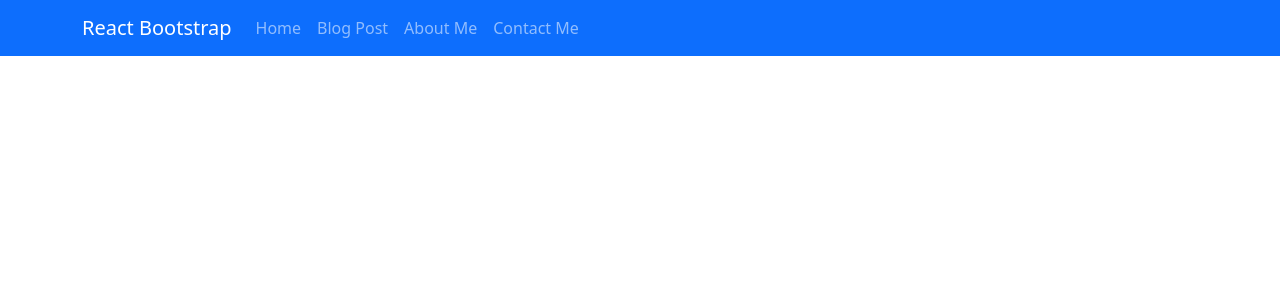
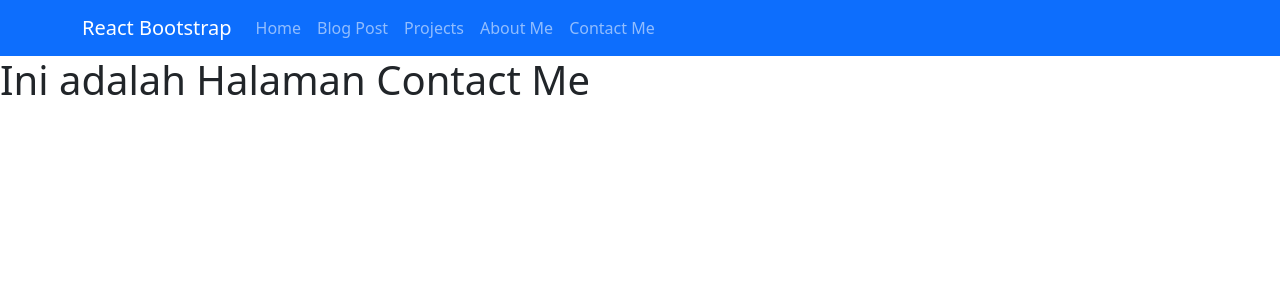
Before and after one commit to pgatech/react-state-props, a React (Create React App) app: page /contact in a window 1280 px wide. Shown: the top 300 px of the page. Built offline with nearby package versions, Linux system fonts and the light colour scheme.

Commit message:
Add Pages Projects

```diff
--- a/src/pages/Homepage/Homepage.jsx
+++ b/src/pages/Homepage/Homepage.jsx
@@ -2,6 +2,7 @@ import React, { Fragment } from "react";
 import {BrowserRouter as Router, Route} from 'react-router-dom';
 import HomeContent from "./HomeContent";
 import BlogPost from "../BlogPost/BlogPost";
+import Projects from "../Projects/Projects";
 import AboutMe from "../AboutMe/AboutMe";
 import ContactMe from "../ContactMe/ContactMe";
 import NavbarHeader from "./NavbarHeader";
@@ -13,9 +14,10 @@ class Homepage extends React.Component {
                 <Fragment>
                     <NavbarHeader/>
                     <Route path="/" exact component={HomeContent} />
-                    <Route path="/BlogPost" component={BlogPost} />
-                    <Route path="/AboutMe" component={AboutMe} />
-                    <Route path="/ContactMe" component={ContactMe} />
+                    <Route path="/blog" component={BlogPost} />
+                    <Route path="/projects" component={Projects} />
+                    <Route path="/about" component={AboutMe} />
+                    <Route path="/contact" component={ContactMe} />
                 </Fragment>
             </Router>
         )
--- a/src/pages/Homepage/NavbarHeader.jsx
+++ b/src/pages/Homepage/NavbarHeader.jsx
@@ -9,9 +9,10 @@ const NavbarHeader = () => {
           <Navbar.Brand href="/">React Bootstrap</Navbar.Brand>
           <Nav className="me-auto">
             <Nav.Link href="/">Home</Nav.Link>
-            <Nav.Link href="/BlogPost">Blog Post</Nav.Link>
-            <Nav.Link href="/AboutMe">About Me</Nav.Link>
-            <Nav.Link href="/ContactMe">Contact Me</Nav.Link>
+            <Nav.Link href="/blog">Blog Post</Nav.Link>
+            <Nav.Link href="/projects">Projects</Nav.Link>
+            <Nav.Link href="/about">About Me</Nav.Link>
+            <Nav.Link href="/contact">Contact Me</Nav.Link>
           </Nav>
         </Container>
       </Navbar>
--- /dev/null
+++ b/src/pages/Projects/Projects.jsx
@@ -0,0 +1,9 @@
+import React from "react";
+
+const Projects = () => {
+    return(
+        <h1>Ini adalah Halaman Proejcts</h1>
+    )
+}
+
+export default Projects;
```
